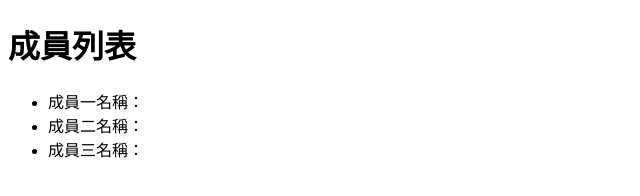
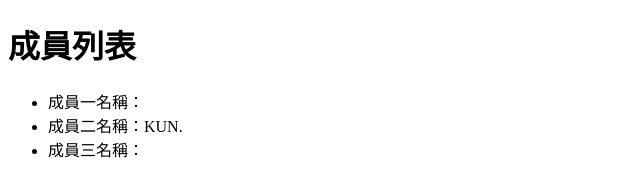
Before and after one commit to ahmomoz/test1107, a plain HTML site: page index.html in a window 1280 px wide. Shown: the full height of the page, 0-640 px from the left. Drawn offline with Linux system fonts and the light colour scheme.

Commit message:
新增成員b

```diff
--- a/index.html
+++ b/index.html
@@ -9,7 +9,7 @@
     <h1>成員列表</h1>
     <ul>
         <li>成員一名稱：</li>
-        <li>成員二名稱：</li>
+        <li>成員二名稱：KUN.</li>
         <li>成員三名稱：</li>
     </ul>
 </body>
```
